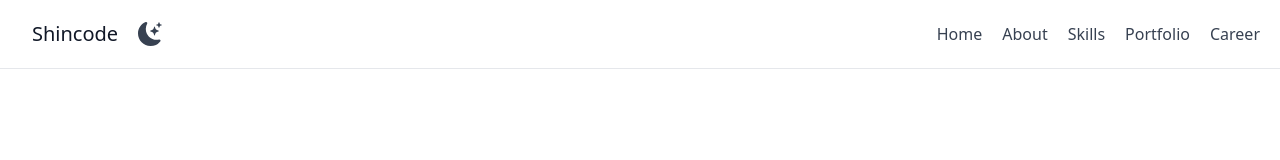
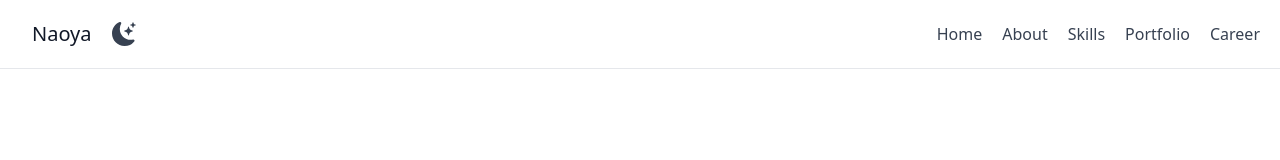
Before and after one commit to Naoya-Tagawa/port, a React (Vite) app: page / in a window 1280 px wide. Shown: the top 160 px of the page. Built offline with nearby package versions, Linux system fonts and the light colour scheme.

Commit message:
name修正

```diff
--- a/src/components/home.jsx
+++ b/src/components/home.jsx
@@ -63,7 +63,7 @@ const Home = () => {
         <div className='flex items-center '>
           <a href= "#" className='font-medium text-gray-900 mb-4 md:mb-0 '>
             <span className='text-xl ml-3  dark:text-gray-100'>
-              Shincode
+              Naoya
             </span>
           </a>
 
```
